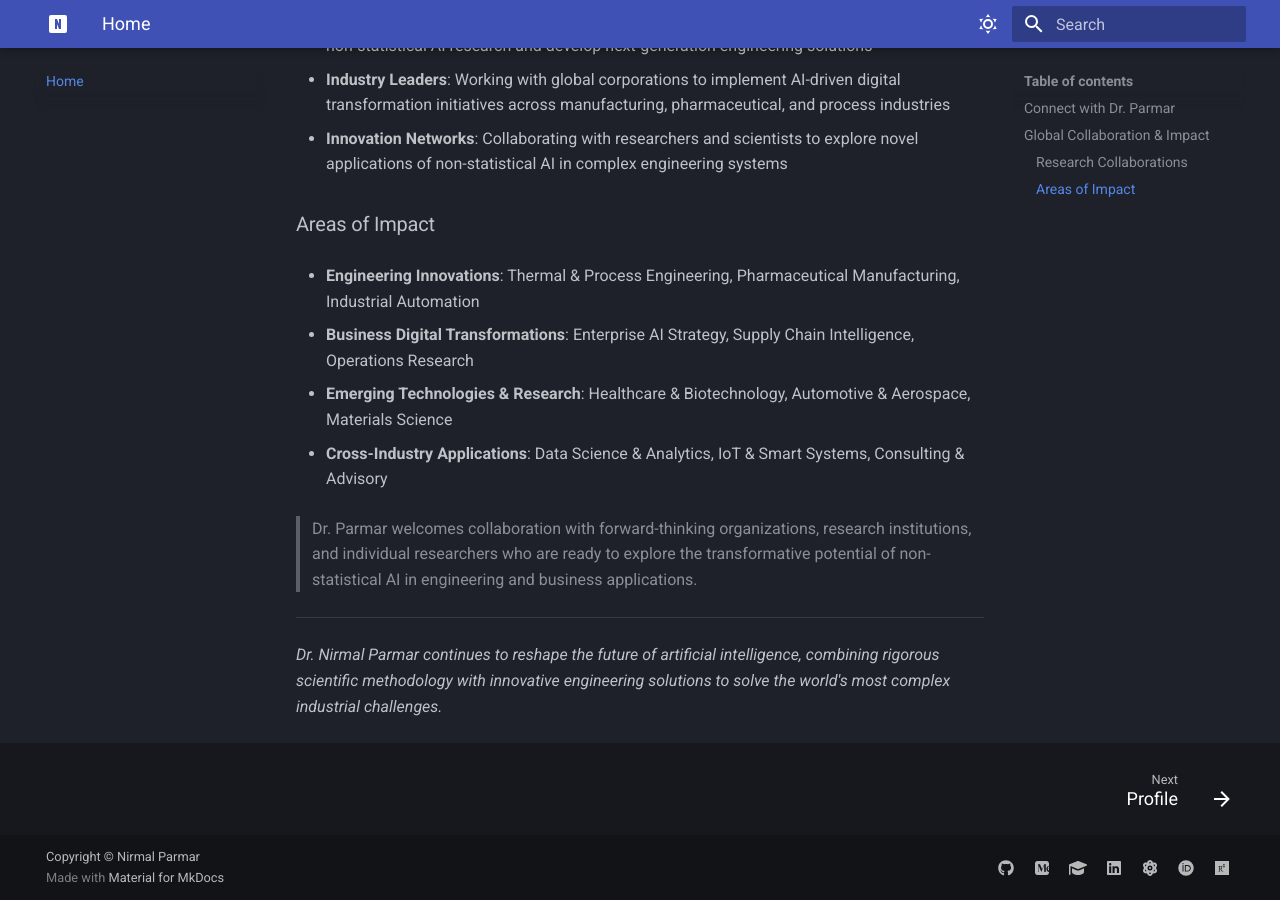
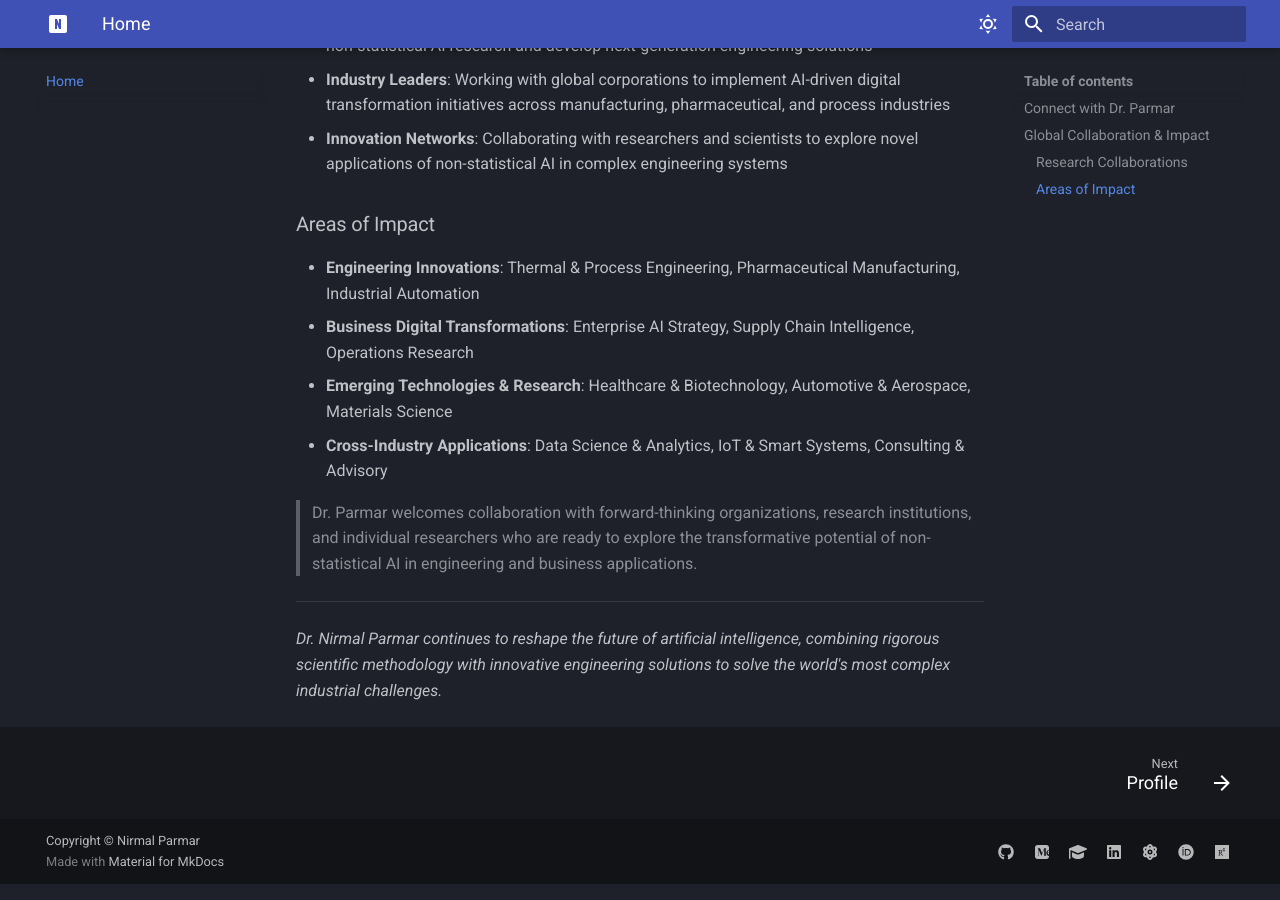
Before and after one commit to nirmalparmarphd/nirmalparmarphd.github.io, an MkDocs documentation site: the page built from docs/index.md, in a window 1280 px wide and 900 px high, scrolled down 1220 px. Built offline with MkDocs 1.6.1 and Material for MkDocs 9.7.7, drawn with Linux system fonts in a browser that asks for light colours.

Commit message:
file updated

```diff
--- a/docs/index.md
+++ b/docs/index.md
@@ -1,4 +1,5 @@
 # **Dr. Nirmal Parmar**
+
 > Global AI Director at Novartis | Research Scientist | Founder of Machine Gnostics
 
 Dr. Nirmal Parmar is a global leader and Director of AI at Novartis, pioneering the intersection of thermal engineering and non-statistical artificial intelligence. As a distinguished research scientist specializing in Thermal Engineering and non-statistical AI paradigms, he has revolutionized how industries approach machine learning and data science.
@@ -6,7 +7,7 @@
 Dr. Parmar is the visionary founder of the first machine learning library **Machine Gnostics** that operates on non-statistical principles, fundamentally challenging traditional approaches to AI. His groundbreaking work focuses on innovation in applying AI across engineering and business processes, delivering transformative solutions that redefine industry standards.
 
 <p align="center">
-    <img src="image/nirmal-web-1.jpg" alt="Dr. Nirmal Parmar" width="300">
+    <img src="image/nirmal.jpg" alt="Dr. Nirmal Parmar" width="300">
 </p>
 
 ## Connect with Dr. Parmar
@@ -40,6 +41,7 @@
 Dr. Parmar's influence extends across a vast network of research institutions, universities, and industry leaders worldwide. His collaborative approach focuses on AI integration and digital transformation in engineering applications and business processes, bridging the gap between cutting-edge research and practical industrial implementation.
 
 ### Research Collaborations
+
 - **Universities & Research Institutes**: Partnering with leading academic institutions to advance non-statistical AI research and develop next-generation engineering solutions
 - **Industry Leaders**: Working with global corporations to implement AI-driven digital transformation initiatives across manufacturing, pharmaceutical, and process industries
 - **Innovation Networks**: Collaborating with researchers and scientists to explore novel applications of non-statistical AI in complex engineering systems
@@ -47,13 +49,9 @@
 ### Areas of Impact
 
 - **Engineering Innovations**: Thermal & Process Engineering, Pharmaceutical Manufacturing, Industrial Automation
-
 - **Business Digital Transformations**: Enterprise AI Strategy, Supply Chain Intelligence, Operations Research
-
 - **Emerging Technologies & Research**: Healthcare & Biotechnology, Automotive & Aerospace, Materials Science
-
 - **Cross-Industry Applications**: Data Science & Analytics, IoT & Smart Systems, Consulting & Advisory
-
 
 > Dr. Parmar welcomes collaboration with forward-thinking organizations, research institutions, and individual researchers who are ready to explore the transformative potential of non-statistical AI in engineering and business applications.
 
```
Also changed, not shown: assets/images/np-ai1.png (added), docs/image/index/1763483915293.png (added), docs/image/nirmal.jpg (renamed from docs/image/nirmal-web-1.JPG).
